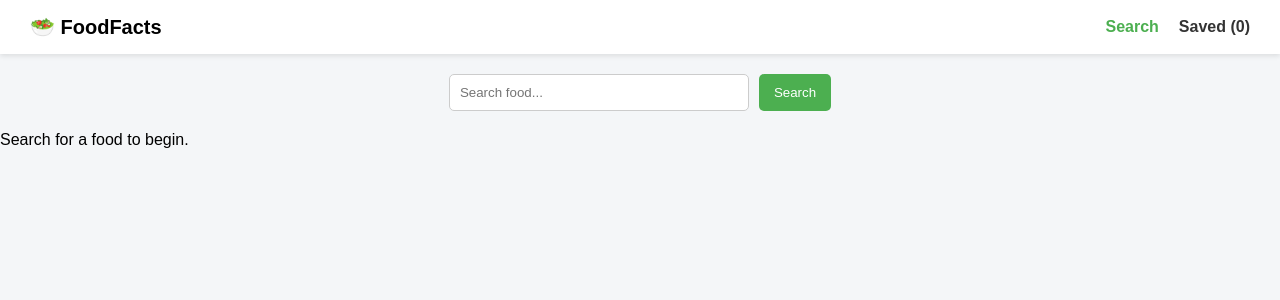
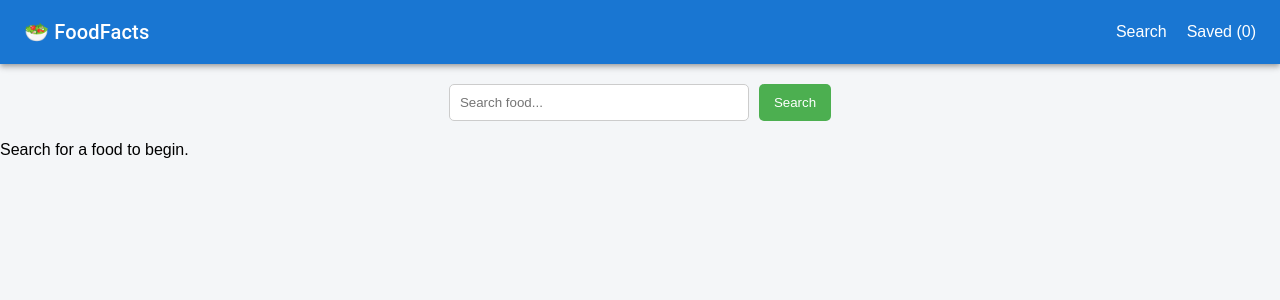
Before and after one commit to Chiranthan007/foodfacts-app, a React (Vite) app: page / in a window 1280 px wide. Shown: the top 300 px of the page. Built offline with nearby package versions, Linux system fonts and the light colour scheme.

Commit message:
feat: convert NavBar to Material UI AppBar

```diff
--- a/src/components/NavBar.jsx
+++ b/src/components/NavBar.jsx
@@ -1,3 +1,4 @@
+import { AppBar, Toolbar, Typography, Box } from '@mui/material'
 import { NavLink } from 'react-router-dom'
 import { useSelector } from 'react-redux'
 
@@ -5,14 +6,25 @@ function NavBar() {
   const savedCount = useSelector((state) => state.saved.items.length)
 
   return (
-    <nav className="navbar">
-      <h2 className="logo">🥗 FoodFacts</h2>
+    <AppBar position="static">
+      <Toolbar sx={{ display: 'flex', justifyContent: 'space-between' }}>
 
-      <div className="nav-links">
-        <NavLink to="/">Search</NavLink>
-        <NavLink to="/saved">Saved ({savedCount})</NavLink>
-      </div>
-    </nav>
+        <Typography variant="h6">
+          🥗 FoodFacts
+        </Typography>
+
+        <Box>
+          <NavLink to="/" style={{ color: 'white', marginRight: '20px', textDecoration: 'none' }}>
+            Search
+          </NavLink>
+
+          <NavLink to="/saved" style={{ color: 'white', textDecoration: 'none' }}>
+            Saved ({savedCount})
+          </NavLink>
+        </Box>
+
+      </Toolbar>
+    </AppBar>
   )
 }
 
```
